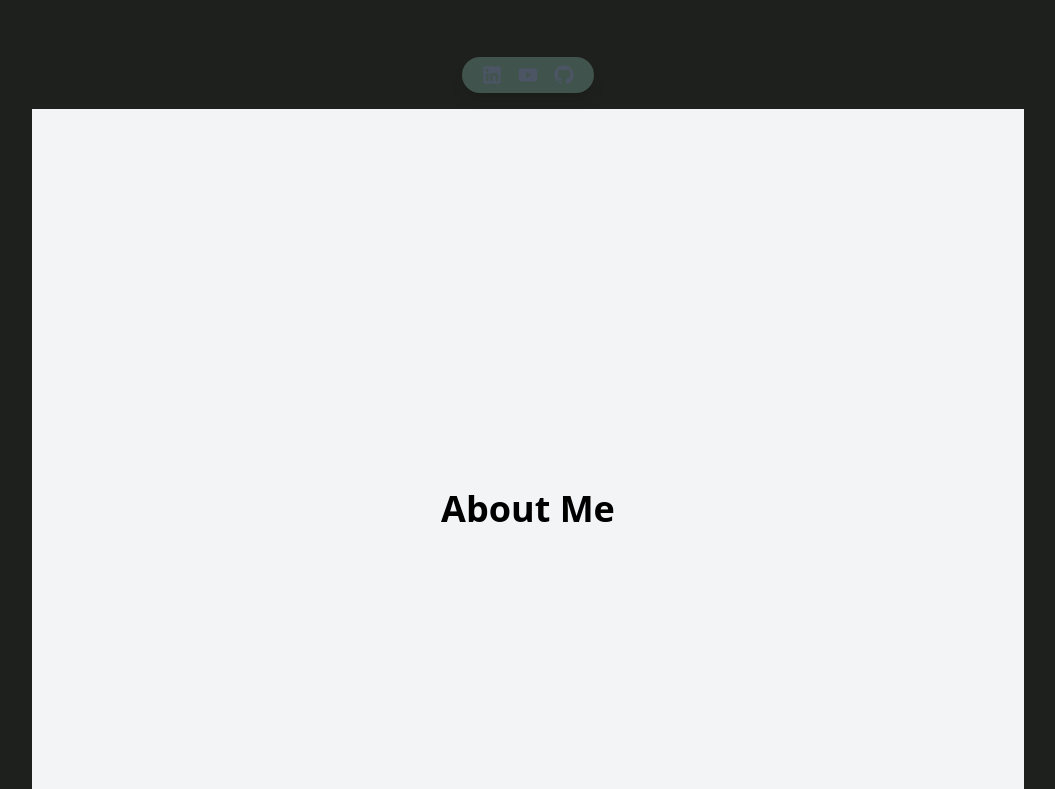
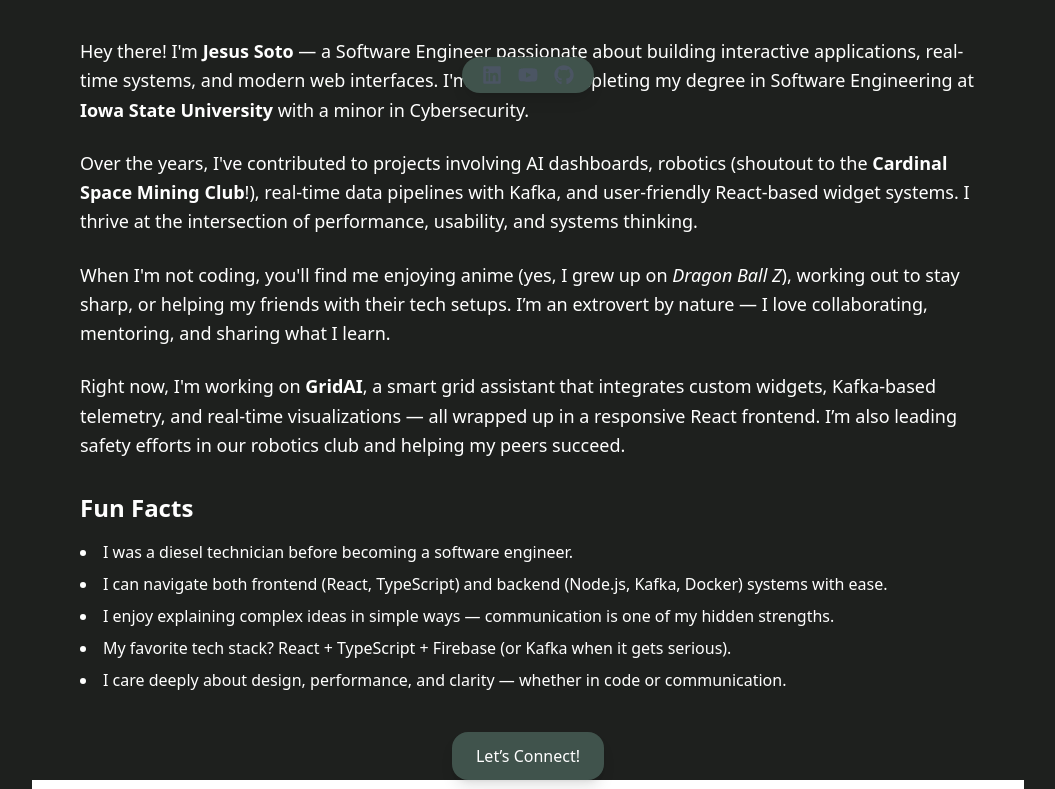
Before and after one commit to jhsotoglz/web-portfolio, a React (Vite) app: page / in a window 1280 px wide. Shown: the part 691-1480 px from the top of the page, without its empty margins (112-1167 px from the left). Built offline with nearby package versions, Linux system fonts and the light colour scheme.

Commit message:
Working on About Me section and its layout

```diff
--- a/src/components/About.tsx
+++ b/src/components/About.tsx
@@ -1,10 +1,53 @@
 const About = () => {
     return (
-        <section id="about" className="min-h-screen-dynamic flex justify-center items-center bg-gray-100">
-            <div className="global-content">
-                <h1 className="text-4xl font-bold">About Me</h1>
+        <section
+            id="about"
+            className="px-4 scroll-mt-16 text-white flex justify-center items-start lg:-mt-36"
+        >
+
+            <div className="w-full max-w-4xl">
+                <h1 className="text-4xl font-bold mb-8 text-center">
+                    About <span className="text-secondary">Me</span>
+                </h1>
+
+                <p className="text-lg leading-relaxed mb-6">
+                    Hey there! I'm <strong>Jesus Soto</strong> — a Software Engineer passionate about building interactive applications, real-time systems, and modern web interfaces. I'm currently completing my degree in Software Engineering at <strong>Iowa State University</strong> with a minor in Cybersecurity.
+                </p>
+
+                <p className="text-lg leading-relaxed mb-6">
+                    Over the years, I've contributed to projects involving AI dashboards, robotics (shoutout to the <strong>Cardinal Space Mining Club</strong>!), real-time data pipelines with Kafka, and user-friendly React-based widget systems. I thrive at the intersection of performance, usability, and systems thinking.
+                </p>
+
+                <p className="text-lg leading-relaxed mb-6">
+                    When I'm not coding, you'll find me enjoying anime (yes, I grew up on <em>Dragon Ball Z</em>), working out to stay sharp, or helping my friends with their tech setups. I’m an extrovert by nature — I love collaborating, mentoring, and sharing what I learn.
+                </p>
+
+                <p className="text-lg leading-relaxed mb-6">
+                    Right now, I'm working on <strong>GridAI</strong>, a smart grid assistant that integrates custom widgets, Kafka-based telemetry, and real-time visualizations — all wrapped up in a responsive React frontend. I’m also leading safety efforts in our robotics club and helping my peers succeed.
+                </p>
+
+                <div className="mt-8">
+                    <h2 className="text-2xl font-semibold mb-4">Fun Facts</h2>
+                    <ul className="list-disc list-inside space-y-2">
+                        <li>I was a diesel technician before becoming a software engineer.</li>
+                        <li>I can navigate both frontend (React, TypeScript) and backend (Node.js, Kafka, Docker) systems with ease.</li>
+                        <li>I enjoy explaining complex ideas in simple ways — communication is one of my hidden strengths.</li>
+                        <li>My favorite tech stack? React + TypeScript + Firebase (or Kafka when it gets serious).</li>
+                        <li>I care deeply about design, performance, and clarity — whether in code or communication.</li>
+                    </ul>
+                </div>
+
+                <div className="mt-10 text-center">
+                    <a
+                        href="#contact"
+                        className="inline-block px-6 py-3 bg-secondary text-white rounded-2xl shadow-lg hover:bg-accent transition-all duration-300 hover:scale-105 hover:shadow-xl"
+                    >
+                        Let’s Connect!
+                    </a>
+                </div>
             </div>
         </section>
     );
 };
+
 export default About;
```
